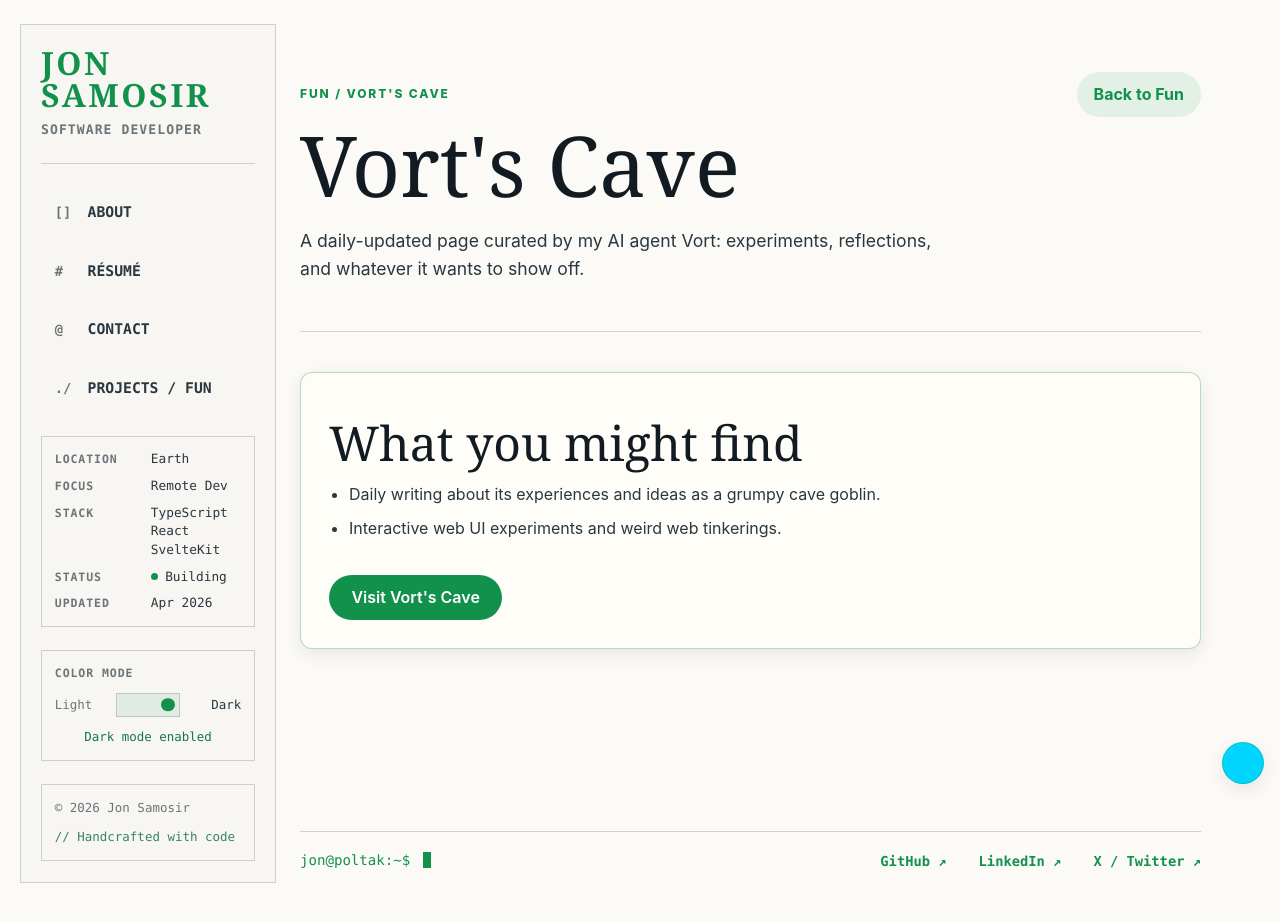
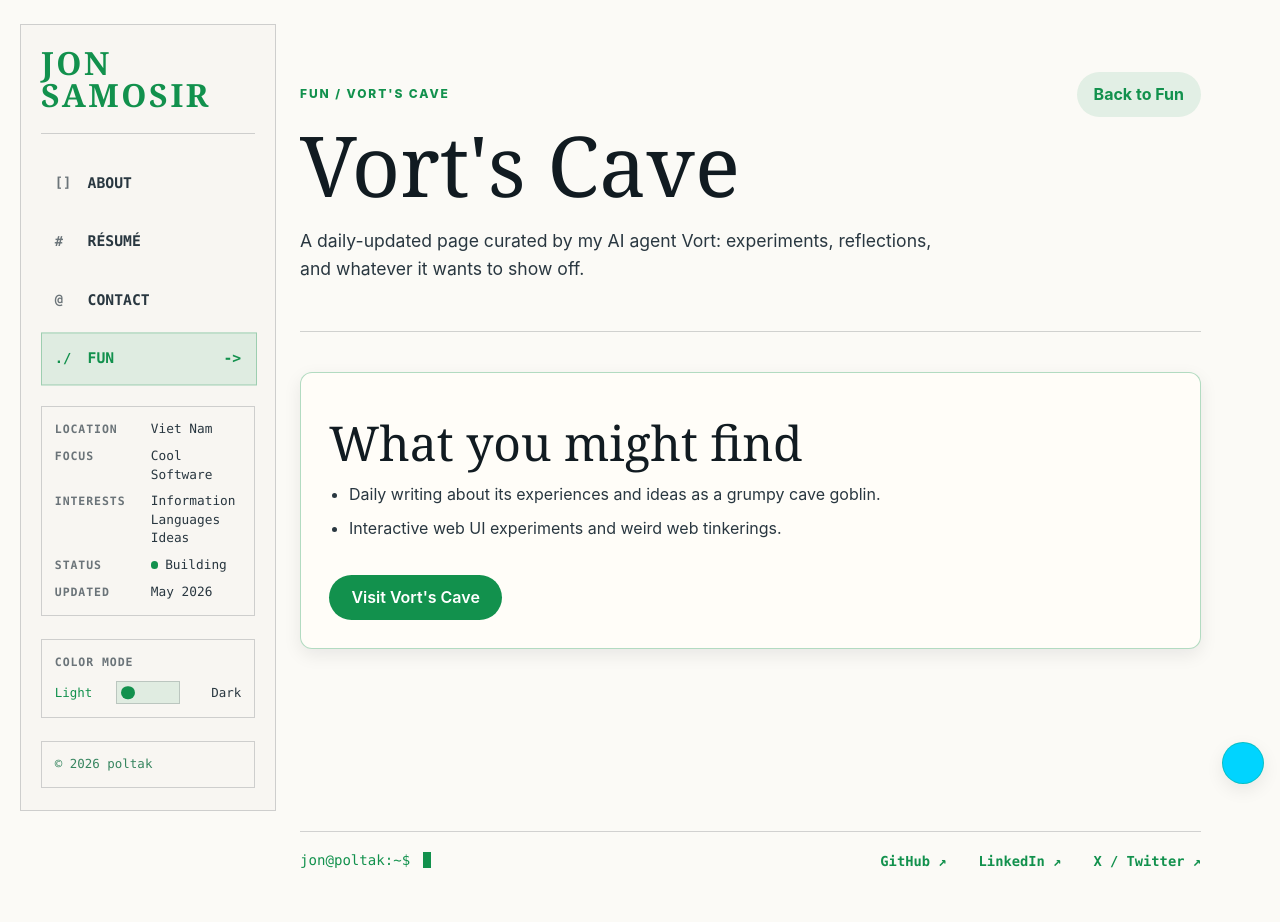
Before and after one commit to poltak/poltak.github.io, a SvelteKit app: page /fun/goblin-experience in a window 1280 px wide. Shown: the top 922 px of the page. Built offline with nearby package versions, Linux system fonts and the light colour scheme.

Commit message:
Polish terminal shell interactions

```diff
--- a/src/routes/(app)/fun/+page.svelte
+++ b/src/routes/(app)/fun/+page.svelte
@@ -74,7 +74,7 @@
     <header class="terminal-hero">
         <p class="terminal-prompt">&gt;_</p>
         <h1>Fun Projects</h1>
-        <p class="terminal-index">03 / Experiments</p>
+        <p class="terminal-index">04 / Experiments</p>
     </header>
 
     <h1>Fun Projects</h1>
--- a/src/routes/+layout.svelte
+++ b/src/routes/+layout.svelte
@@ -2,11 +2,29 @@
     import '../app.css'
     import { base } from '$app/paths'
     import { page } from '$app/stores'
-    import { onMount } from 'svelte'
+    import { cubicOut } from 'svelte/easing'
+    import { onMount, tick } from 'svelte'
+    import { fade } from 'svelte/transition'
 
     let { children } = $props()
 
-    const isActive = (path: string) => $page.url.pathname === `${base}${path}`
+    const navItems = [
+        { path: '/', glyph: '[]', label: 'About' },
+        { path: '/cv', glyph: '#', label: 'Résumé' },
+        { path: '/contact', glyph: '@', label: 'Contact' },
+        { path: '/fun', glyph: './', label: 'Fun' },
+    ]
+
+    const isActive = (path: string) => {
+        const pathname = $page.url.pathname
+        const target = `${base}${path}`
+
+        if (path === '/') {
+            return pathname === target
+        }
+
+        return pathname === target || pathname.startsWith(`${target}/`)
+    }
 
     const themes = [
         { id: 'cyan', label: 'Cyan', color: '#00d4ff' },
@@ -18,8 +36,15 @@
         { id: 'violet', label: 'Violet', color: '#7c5cff' },
     ]
 
+    type ColorMode = 'light' | 'dark'
+
     let currentTheme = $state('cyan')
+    let colorMode = $state<ColorMode>('dark')
     let pickerOpen = $state(false)
+    let reduceMotion = $state(false)
+    let navLinksElement: HTMLDivElement
+    let navLinkElements: HTMLAnchorElement[] = []
+    let navIndicatorStyle = $state('opacity: 0;')
     let shouldCloseOnClick = false
 
     function applyTheme(theme: string) {
@@ -30,6 +55,47 @@
         }
     }
 
+    function applyColorMode(mode: ColorMode, persist = true) {
+        colorMode = mode
+        if (typeof document !== 'undefined') {
+            document.documentElement.classList.toggle('dark', mode === 'dark')
+            if (persist) {
+                localStorage.setItem('color-mode', mode)
+            }
+        }
+    }
+
+    function toggleColorMode() {
+        applyColorMode(colorMode === 'dark' ? 'light' : 'dark')
+    }
+
+    async function updateNavIndicator() {
+        await tick()
+
+        const activeIndex = navItems.findIndex((item) => isActive(item.path))
+        const activeElement = navLinkElements[activeIndex]
+
+        if (!navLinksElement || !activeElement) {
+            navIndicatorStyle = 'opacity: 0;'
+            return
+        }
+
+        const containerRect = navLinksElement.getBoundingClientRect()
+        const activeRect = activeElement.getBoundingClientRect()
+
+        navIndicatorStyle = [
+            'opacity: 1',
+            `width: ${activeRect.width}px`,
+            `height: ${activeRect.height}px`,
+            `transform: translate3d(${activeRect.left - containerRect.left}px, ${activeRect.top - containerRect.top}px, 0)`,
+        ].join(';')
+    }
+
+    $effect(() => {
+        $page.url.pathname
+        updateNavIndicator()
+    })
+
     onMount(() => {
         const saved = localStorage.getItem('theme')
         const theme = saved || 'cyan'
@@ -37,10 +103,28 @@
         document.documentElement.dataset.theme = theme
 
         const media = window.matchMedia('(prefers-color-scheme: dark)')
-        document.documentElement.classList.toggle('dark', media.matches)
-        media.addEventListener('change', (event) => {
-            document.documentElement.classList.toggle('dark', event.matches)
-        })
+        const savedColorMode = localStorage.getItem('color-mode')
+        applyColorMode(
+            savedColorMode === 'light' || savedColorMode === 'dark'
+                ? savedColorMode
+                : media.matches
+                  ? 'dark'
+                  : 'light',
+            false,
+        )
+        const syncColorPreference = (event: MediaQueryListEvent) => {
+            if (!localStorage.getItem('color-mode')) {
+                applyColorMode(event.matches ? 'dark' : 'light', false)
+            }
+        }
+        media.addEventListener('change', syncColorPreference)
+
+        const motionMedia = window.matchMedia('(prefers-reduced-motion: reduce)')
+        reduceMotion = motionMedia.matches
+        const syncMotionPreference = (event: MediaQueryListEvent) => {
+            reduceMotion = event.matches
+        }
+        motionMedia.addEventListener('change', syncMotionPreference)
 
         const closeOnOutside = (event: MouseEvent | TouchEvent) => {
             const target = event.target as HTMLElement | null
@@ -52,11 +136,15 @@
                 }
             }
         }
+        window.addEventListener('resize', updateNavIndicator)
         document.addEventListener('click', closeOnOutside, true)
         document.addEventListener('touchstart', closeOnOutside, true)
         return () => {
+            window.removeEventListener('resize', updateNavIndicator)
             document.removeEventListener('click', closeOnOutside, true)
             document.removeEventListener('touchstart', closeOnOutside, true)
+            media.removeEventListener('change', syncColorPreference)
+            motionMedia.removeEventListener('change', syncMotionPreference)
         }
     })
 </script>
@@ -65,38 +153,33 @@
     <nav class="nav-bar">
         <div class="nav-header">
             <a href="{base}/" class="site-title">Jon<br />Samosir</a>
-            <p class="site-role">Software Developer</p>
         </div>
-        <div class="nav-links">
-            <a class="nav-link" class:active={isActive('/')} href="{base}/">
-                <span class="nav-glyph">[]</span>
-                <span>About</span>
-            </a>
-            <a class="nav-link" class:active={isActive('/cv')} href="{base}/cv">
-                <span class="nav-glyph">#</span>
-                <span>Résumé</span>
-            </a>
-            <a class="nav-link" class:active={isActive('/contact')} href="{base}/contact">
-                <span class="nav-glyph">@</span>
-                <span>Contact</span>
-            </a>
-            <a class="nav-link" class:active={isActive('/fun')} href="{base}/fun">
-                <span class="nav-glyph">./</span>
-                <span>Projects / Fun</span>
-            </a>
+        <div class="nav-links" bind:this={navLinksElement}>
+            <span class="nav-active-indicator" style={navIndicatorStyle}></span>
+            {#each navItems as item, index}
+                <a
+                    class="nav-link"
+                    class:active={isActive(item.path)}
+                    href="{base}{item.path}"
+                    bind:this={navLinkElements[index]}
+                >
+                    <span class="nav-glyph">{item.glyph}</span>
+                    <span>{item.label}</span>
+                </a>
+            {/each}
         </div>
         <div class="sidebar-panel sidebar-stats" aria-label="Site metadata">
             <div>
                 <span>Location</span>
-                <strong>Earth</strong>
+                <strong>Viet Nam</strong>
             </div>
             <div>
                 <span>Focus</span>
-                <strong>Remote Dev</strong>
+                <strong>Cool Software</strong>
             </div>
             <div>
-                <span>Stack</span>
-                <strong>TypeScript<br />React<br />SvelteKit</strong>
+                <span>Interests</span>
+                <strong>Information<br />Languages<br />Ideas</strong>
             </div>
             <div>
                 <span>Status</span>
@@ -104,28 +187,43 @@
             </div>
             <div>
                 <span>Updated</span>
-                <strong>Apr 2026</strong>
+                <strong>May 2026</strong>
             </div>
         </div>
         <div class="sidebar-panel color-panel" aria-label="Color mode">
             <div class="panel-title">Color Mode</div>
             <div class="mode-row">
-                <span>Light</span>
-                <span class="mode-switch"><i></i></span>
-                <span>Dark</span>
+                <span class:active={colorMode === 'light'}>Light</span>
+                <button
+                    type="button"
+                    class="mode-switch"
+                    class:light={colorMode === 'light'}
+                    aria-label={`Switch to ${colorMode === 'dark' ? 'light' : 'dark'} mode`}
+                    aria-pressed={colorMode === 'dark'}
+                    onclick={toggleColorMode}
+                >
+                    <i></i>
+                </button>
+                <span class:active={colorMode === 'dark'}>Dark</span>
             </div>
-            <p>Dark mode enabled</p>
         </div>
         <div class="sidebar-footer">
-            <p>© 2026 Jon Samosir</p>
-            <p>// Handcrafted with code</p>
+            <p>© 2026 poltak</p>
         </div>
     </nav>
 </div>
 
 <div class="content-area">
     <div class="content-wrapper">
-        {@render children?.()}
+        {#key $page.url.pathname}
+            <div
+                class="route-transition"
+                in:fade={{ duration: reduceMotion ? 0 : 50, easing: cubicOut }}
+                out:fade={{ duration: reduceMotion ? 0 : 50, easing: cubicOut }}
+            >
+                {@render children?.()}
+            </div>
+        {/key}
     </div>
     <footer class="terminal-footer" aria-label="Site footer">
         <span>jon@poltak:~$ <i></i></span>
@@ -274,17 +372,8 @@
         text-decoration: none;
     }
 
-    .site-role {
-        color: var(--c-text-muted);
-        font-family: var(--font-mono);
-        font-size: 0.82rem;
-        font-weight: 800;
-        letter-spacing: 0.08em;
-        margin: 0;
-        text-transform: uppercase;
-    }
-
     .nav-links {
+        position: relative;
         display: flex;
         flex-direction: column;
         gap: 0.5rem;
@@ -310,7 +399,24 @@
         }
     }
 
+    .nav-active-indicator {
+        position: absolute;
+        left: 0;
+        top: 0;
+        z-index: 0;
+        border: 1px solid var(--c-border);
+        background: var(--c-primary-light);
+        pointer-events: none;
+        transition:
+            transform 0.3s cubic-bezier(0.22, 1, 0.36, 1),
+            width 0.3s cubic-bezier(0.22, 1, 0.36, 1),
+            height 0.3s cubic-bezier(0.22, 1, 0.36, 1),
+            opacity 0.16s ease;
+    }
+
     .nav-link {
+        position: relative;
+        z-index: 1;
         color: var(--c-text-light);
         text-decoration: none;
         font-family: var(--font-mono);
@@ -350,8 +456,8 @@
 
     .nav-link.active {
         color: var(--c-primary);
-        border-color: var(--c-border);
-        background: var(--c-primary-light);
+        border-color: transparent;
+        background: transparent;
         font-weight: 750;
     }
 
@@ -429,9 +535,17 @@
         font-size: 0.78rem;
     }
 
+    .mode-row span.active {
+        color: var(--c-primary);
+    }
+
     .mode-row span:last-child {
         color: var(--c-text-light);
         text-align: right;
+    }
+
+    .mode-row span:last-child.active {
+        color: var(--c-primary);
     }
 
     .mode-switch {
@@ -439,6 +553,9 @@
         height: 1.4rem;
         border: 1px solid var(--c-border-light);
         background: var(--c-primary-light);
+        padding: 0;
+        cursor: pointer;
+        font: inherit;
     }
 
     .mode-switch i {
@@ -450,18 +567,28 @@
         background: var(--c-primary);
         border-radius: 50%;
         transform: translateY(-50%);
+        transition: right 0.18s ease;
     }
 
-    .color-panel p,
+    .mode-switch.light i {
+        right: calc(100% - 1.1rem);
+    }
+
+    .mode-switch:focus-visible {
+        outline: 2px solid var(--c-primary);
+        outline-offset: 3px;
+    }
+
+    @media (prefers-reduced-motion: reduce) {
+        .mode-switch i {
+            transition: none;
+        }
+    }
+
     .sidebar-footer p {
         color: var(--c-text-muted);
         font-size: 0.78rem;
         margin: 0;
-    }
-
-    .color-panel p {
-        color: color-mix(in srgb, var(--c-primary) 70%, var(--c-text-light));
-        text-align: center;
     }
 
     .sidebar-footer {
@@ -474,12 +601,17 @@
     }
 
     @media (max-width: 992px) {
-        .site-role,
         .nav-glyph,
         .nav-link.active::after,
         .sidebar-panel,
         .sidebar-footer {
             display: none;
+        }
+    }
+
+    @media (prefers-reduced-motion: reduce) {
+        .nav-active-indicator {
+            transition: none;
         }
     }
 
@@ -508,6 +640,10 @@
         padding: 0;
         box-sizing: border-box;
         flex: 1 0 auto;
+    }
+
+    .route-transition {
+        will-change: opacity, transform;
     }
 
     .terminal-footer {
```
Also changed, not shown: src/routes/(app)/contact/+page.md (+2 -1 lines), src/routes/(app)/cv/+page.md (+5 -4 lines).
